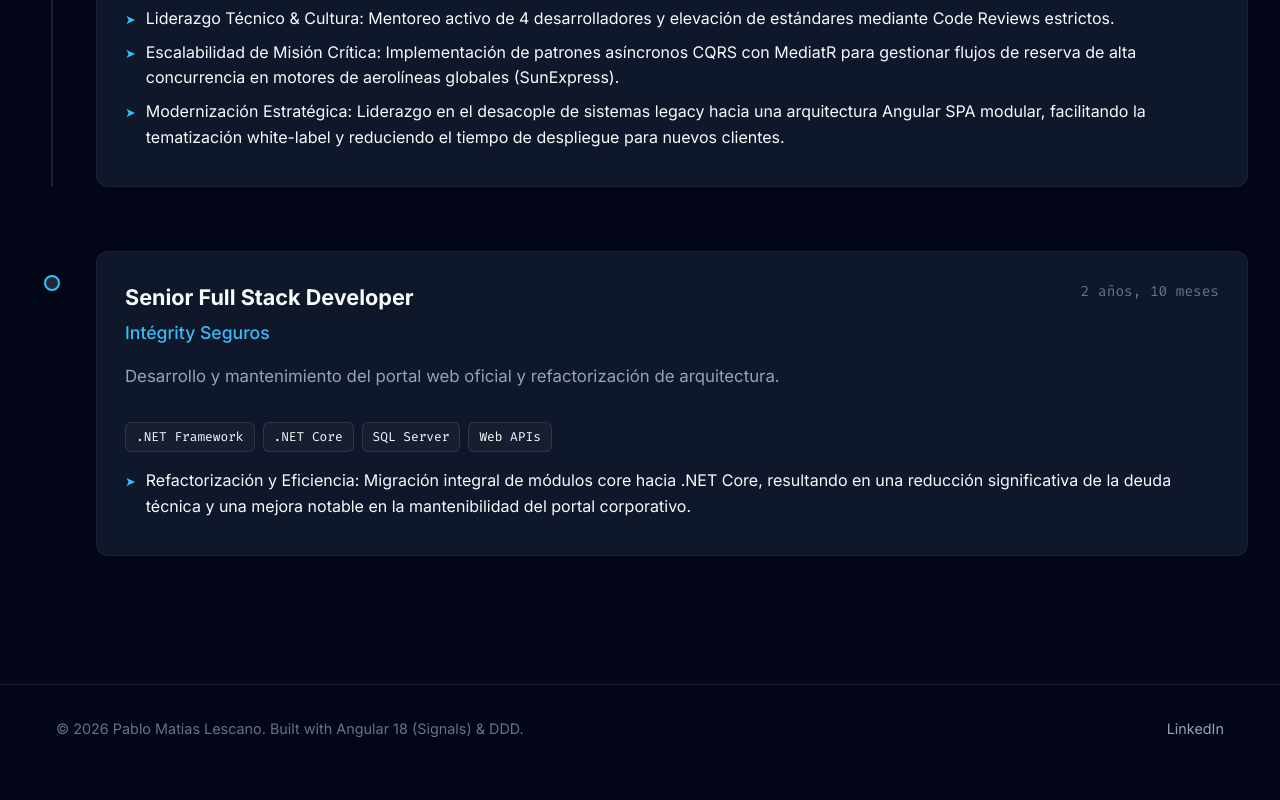
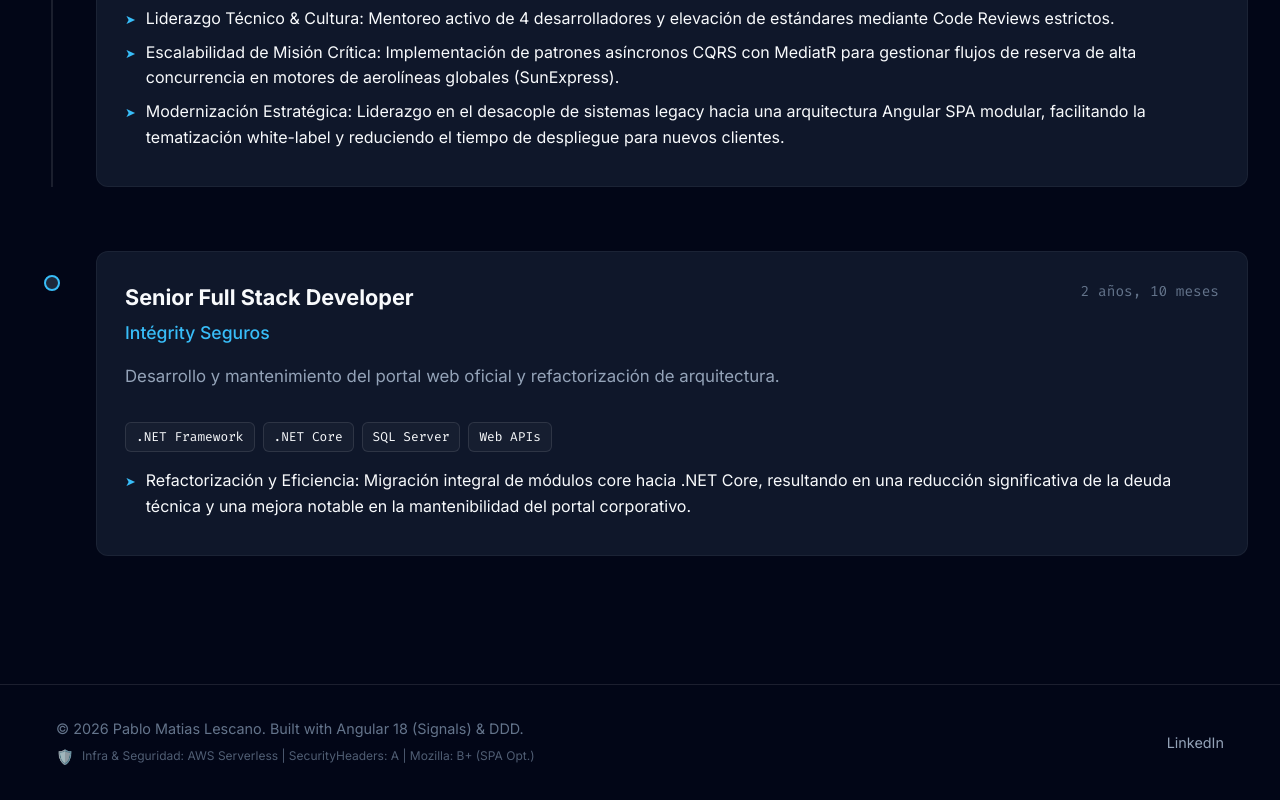
Before and after one commit to pabli77o77/pablo_matias_lescano_web, an Angular app: page / in a window 1280 px wide. Shown: the part 2343-3143 px from the top of the page. Before the commit the page ends 3116 px from the top, so only its background shows below. Built offline with nearby package versions, Linux system fonts and the light colour scheme.

Commit message:
feat(footer): implement security infrastructure badge with localized labels

```diff
--- a/src/app/core/i18n/ui-labels.ts
+++ b/src/app/core/i18n/ui-labels.ts
@@ -13,7 +13,8 @@ export const UI_LABELS = {
     at: 'en',
     kpiExp: 'Años de Exp.',
     kpiOptimization: 'Optimización Data',
-    kpiSources: 'Fuentes AWS'
+    kpiSources: 'Fuentes AWS',
+    securityBadge: 'Infra & Seguridad: AWS Serverless | SecurityHeaders: A | Mozilla: B+ (SPA Opt.)'
   },
   en: {
     totalExperience: 'Total Experience',
@@ -29,7 +30,8 @@ export const UI_LABELS = {
     at: 'at',
     kpiExp: 'Years of Exp.',
     kpiOptimization: 'Data Optimization',
-    kpiSources: 'AWS Sources'
+    kpiSources: 'AWS Sources',
+    securityBadge: 'Infra & Security: AWS Serverless | SecurityHeaders: A | Mozilla: B+ (SPA Opt.)'
   }
 };
 
--- a/src/app/layout/footer/footer.component.html
+++ b/src/app/layout/footer/footer.component.html
@@ -1,7 +1,12 @@
 <footer class="app-footer">
   <div class="container footer-content">
-    <div class="copyright">
-      &copy; {{ currentYear }} Pablo Matias Lescano. Built with Angular 18 (Signals) & DDD.
+    <div class="footer-info">
+      <div class="copyright">
+        &copy; {{ currentYear }} Pablo Matias Lescano. Built with Angular 18 (Signals) & DDD.
+      </div>
+      <div class="security-badge">
+        <span class="icon">🛡️</span> {{ store.ui().securityBadge }}
+      </div>
     </div>
     <div class="social-links">
       <a href="https://linkedin.com/in/pablo-matias-lescano" target="_blank" rel="noopener">LinkedIn</a>
--- a/src/app/layout/footer/footer.component.scss
+++ b/src/app/layout/footer/footer.component.scss
@@ -12,6 +12,25 @@
   align-items: center;
 }
 
+.footer-info {
+  display: flex;
+  flex-direction: column;
+  gap: var(--spacing-xs, 0.5rem);
+}
+
+.security-badge {
+  font-size: 0.75rem;
+  color: var(--color-text-muted);
+  opacity: 0.8;
+  display: flex;
+  align-items: center;
+  gap: 0.5rem;
+
+  .icon {
+    font-size: 0.9rem;
+  }
+}
+
 .social-links {
   display: flex;
   gap: var(--spacing-md);
--- a/src/app/layout/footer/footer.component.ts
+++ b/src/app/layout/footer/footer.component.ts
@@ -1,4 +1,5 @@
-import { Component } from '@angular/core';
+import { Component, inject } from '@angular/core';
+import { ProfileStore } from '@core/store/profile.store';
 
 @Component({
   selector: 'app-footer',
@@ -7,5 +8,6 @@ import { Component } from '@angular/core';
   styleUrl: './footer.component.scss'
 })
 export class FooterComponent {
+  store = inject(ProfileStore);
   currentYear = new Date().getFullYear();
 }
```
